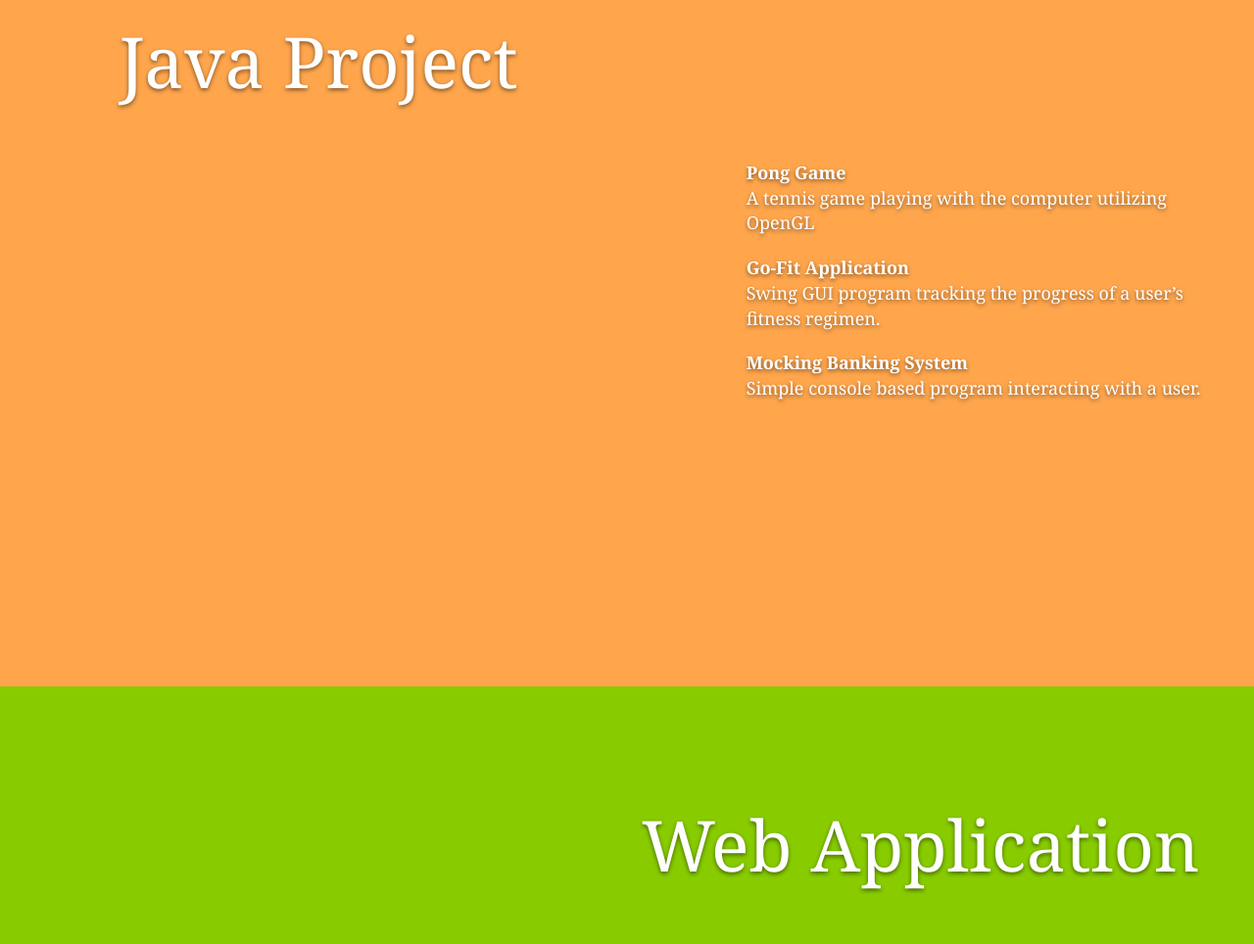
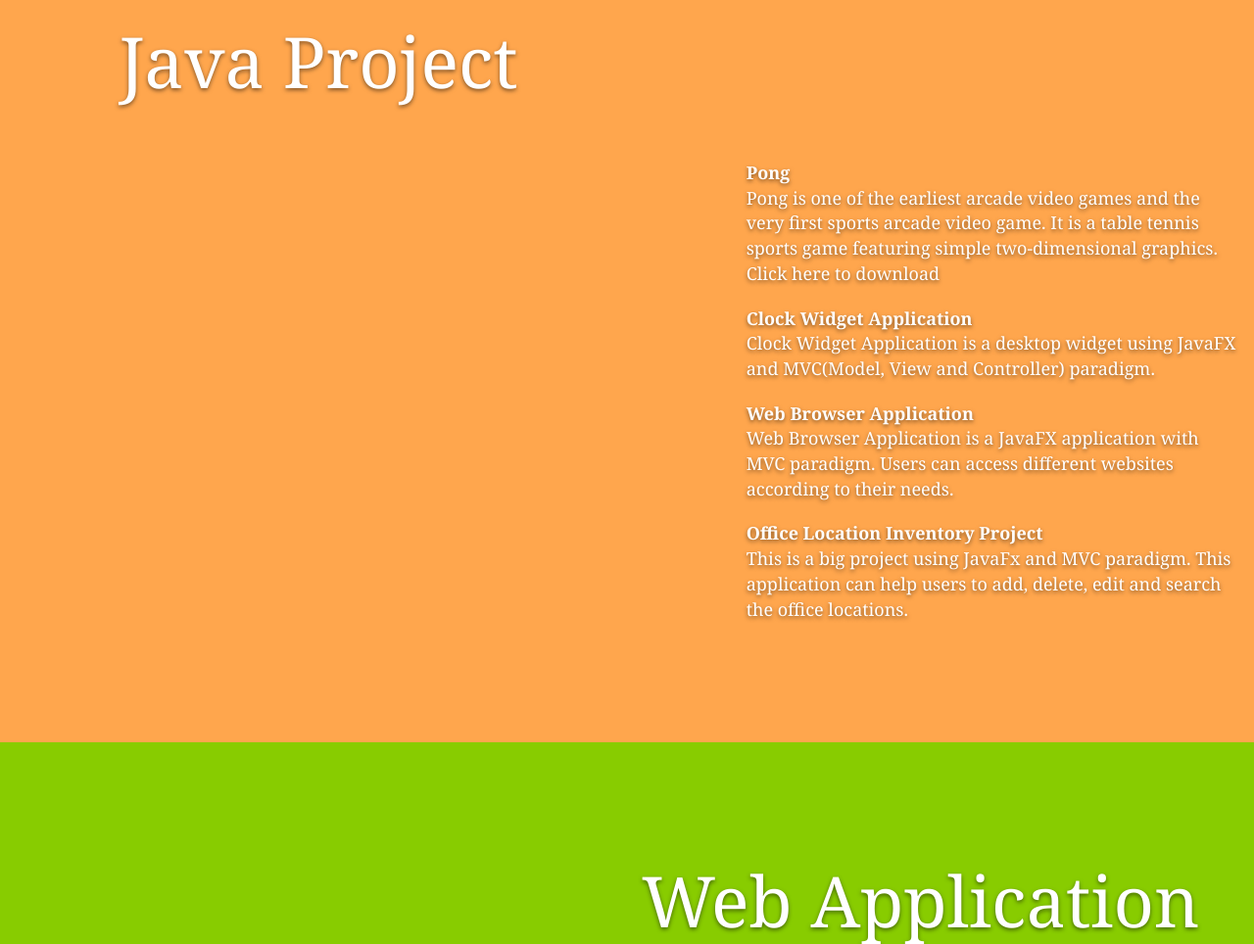
Before and after one commit to jxi0906/jxi0906.github.io, a plain HTML site: page index.html in a window 1280 px wide. Shown: the part 1011-1975 px from the top of the page at 98% size. Drawn offline with Linux system fonts and the light colour scheme.

Commit message:
Update File

```diff
--- a/index.html
+++ b/index.html
@@ -74,24 +74,33 @@
                             <li>
                                 <a href="https://github.com/alexpark90/pongGame/" target="_blank">
                                     <dl>
-                                        <dt>Pong Game</dt>
-                                        <dd>A tennis game playing with the computer utilizing OpenGL</dd>
+                                        <dt>Pong</dt>
+                                        <dd>Pong is one of the earliest arcade video games and the very first sports arcade video game. It is a table tennis sports game featuring simple two-dimensional graphics.</dd>
+										<a href="https://raw.githubusercontent.com/alexpark90/pongGame/master/pongPlay.avi">Click here to download</a>
                                     </dl>
                                 </a>
                             </li>
                             <li>
                                 <a href="https://github.com/alexpark90/goFit/" target="_blank">
                                     <dl>
-                                        <dt>Go-Fit Application</dt>
-                                        <dd>Swing GUI program tracking the progress of a user’s fitness regimen.</dd>
+                                        <dt>Clock Widget Application</dt>
+                                        <dd>Clock Widget Application is a desktop widget using JavaFX and MVC(Model, View and Controller) paradigm.</dd>
                                     </dl>
                                 </a>
                             </li>
                             <li>
                                 <a href="https://github.com/alexpark90/banking/" target="_blank">
                                     <dl>
-                                        <dt>Mocking Banking System</dt>
-                                        <dd>Simple console based program interacting with a user.</dd>
+                                        <dt>Web Browser Application</dt>
+                                        <dd>Web Browser Application is a JavaFX application with MVC paradigm. Users can access different websites according to their needs.</dd>
+                                    </dl>
+                                </a>
+                            </li>
+							<li>
+                                <a href="https://github.com/alexpark90/banking/" target="_blank">
+                                    <dl>
+                                        <dt>Office Location Inventory Project</dt>
+                                        <dd>This is a big project using JavaFx and MVC paradigm. This application can help users to add, delete, edit and search the office locations.</dd>
                                     </dl>
                                 </a>
                             </li>
```
